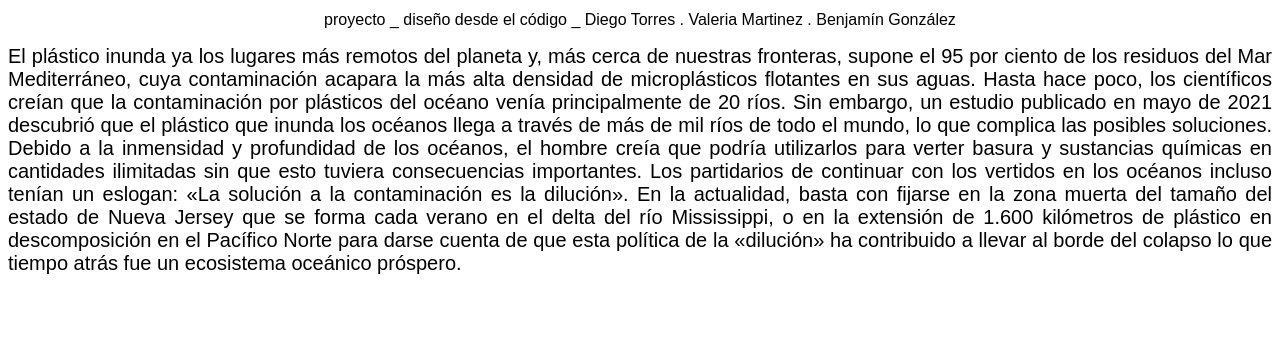
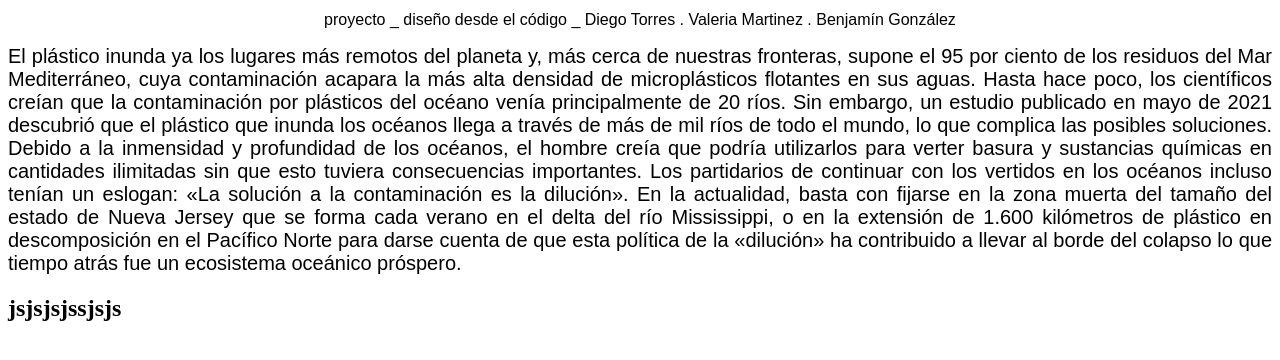
Before and after one commit to valeriadnss/proyecto-grupal-diego-benja-vale, a plain HTML site: page index.html in a window 1280 px wide. Shown: the part 124-484 px from the top of the page. Drawn offline with Linux system fonts and the light colour scheme.

Commit message:
Update index.html

```diff
--- a/index.html
+++ b/index.html
@@ -17,3 +17,5 @@
 Los partidarios de continuar con los vertidos en los océanos incluso tenían un eslogan: «La solución a la contaminación es la dilución». En la actualidad, basta con fijarse en la zona muerta del tamaño del estado de Nueva Jersey que se forma cada verano en el delta del río Mississippi, o en la extensión de 1.600 kilómetros de plástico en descomposición en el Pacífico Norte para darse cuenta de que esta política de la «dilución» ha contribuido a llevar al borde del colapso lo que tiempo atrás fue un ecosistema oceánico próspero.
     </div>
 </body>
+
+<h2>jsjsjsjssjsjs</h2>
```
